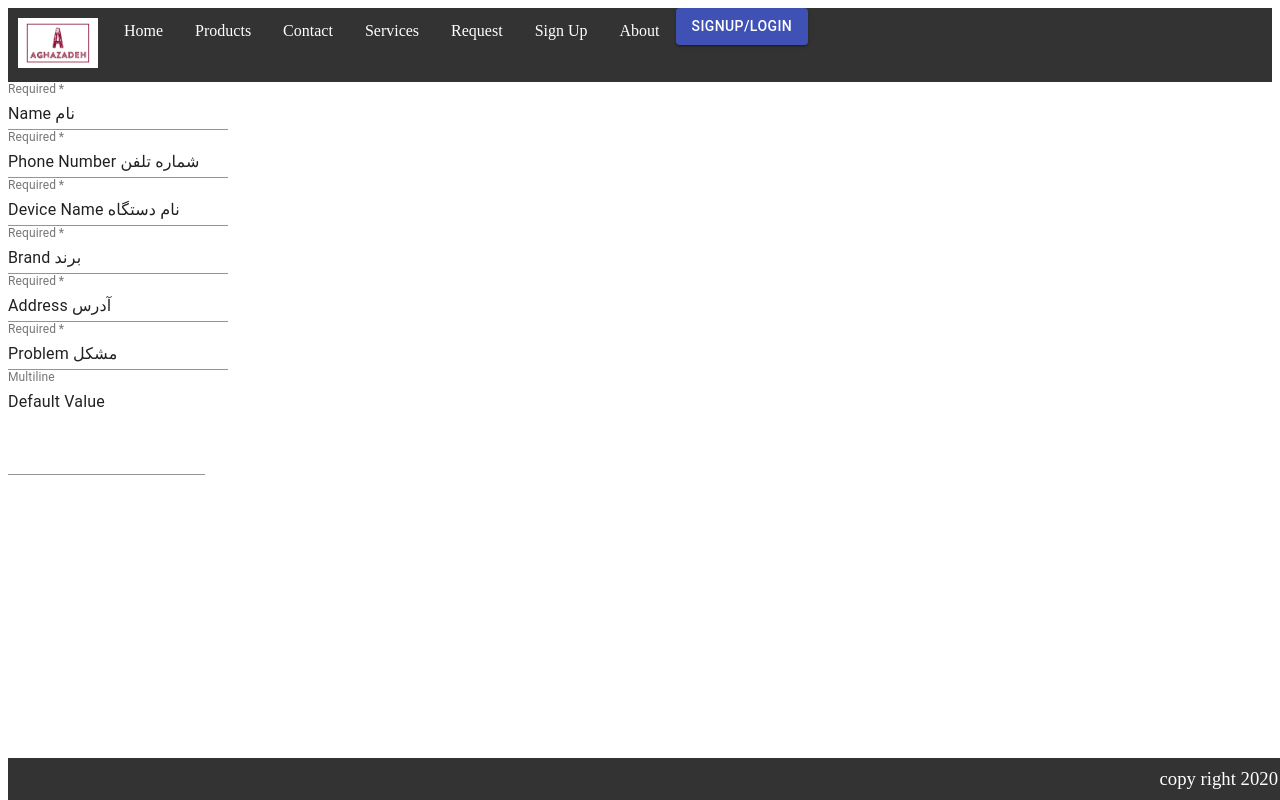
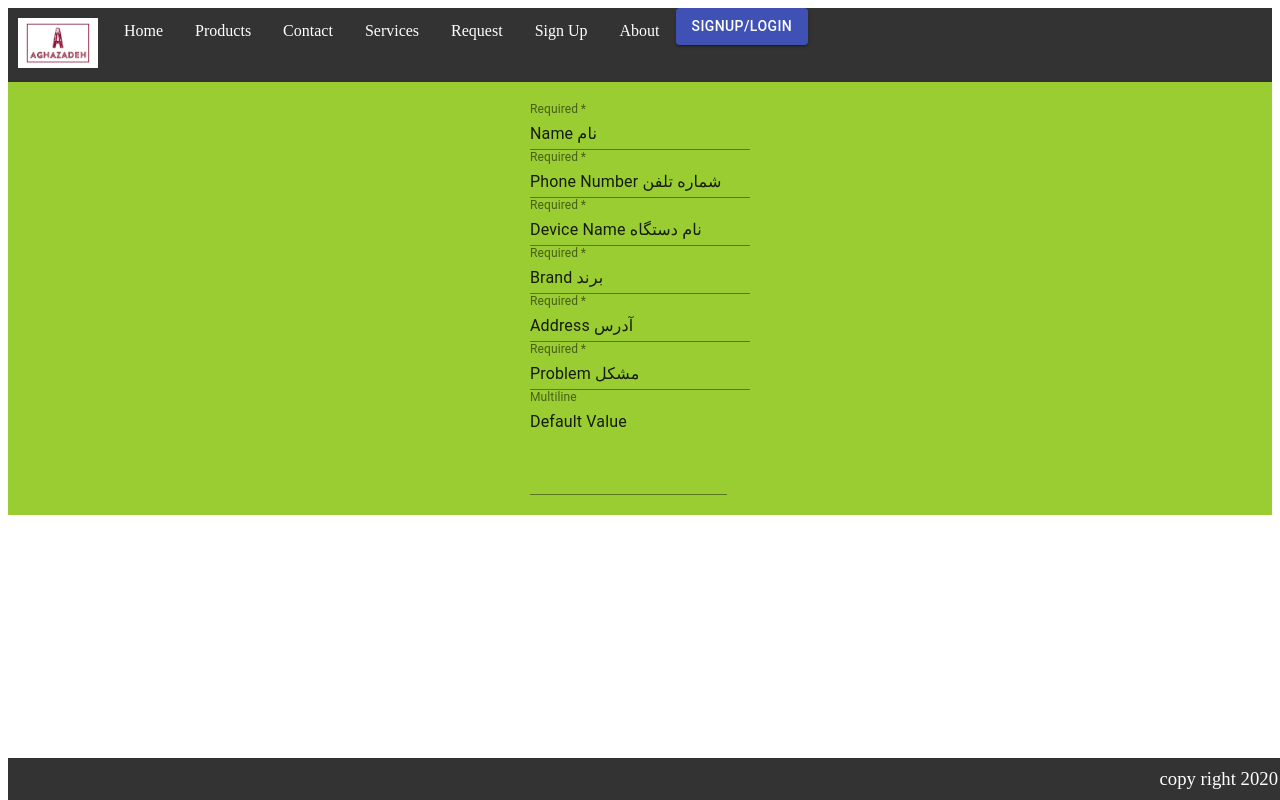
Before and after one commit to zahraaliaghazadeh/Aghazadeh, a React (Create React App) app in the folder client/: page /request in a window 1280 px wide. Built offline with nearby package versions, Linux system fonts and the light colour scheme.

Commit message:
edits on the signuppage cards

```diff
--- a/client/src/pages/RequestServicePage/index.js
+++ b/client/src/pages/RequestServicePage/index.js
@@ -9,8 +9,8 @@ import { TextareaAutosize } from '@material-ui/core';
 
 export default function RequestServicePage() {
     return (
-<div>
-<form  noValidate autoComplete="off">
+<div className="formRequestDiv">
+<form  className="formRequest" noValidate autoComplete="off">
       <div>
         <TextField required id="standard-required" label="Required" defaultValue="Name نام" /> <br></br>
         <TextField required id="standard-required" label="Required" defaultValue="Phone Number شماره تلفن" /> <br></br>
--- a/client/src/pages/RequestServicePage/style.css
+++ b/client/src/pages/RequestServicePage/style.css
@@ -0,0 +1,6 @@
+.formRequest{
+    display: flex;
+    justify-content: space-evenly;
+    padding: 20px;
+    background-color: yellowgreen;
+}
--- a/client/src/pages/SignUpPage/index.js
+++ b/client/src/pages/SignUpPage/index.js
@@ -21,7 +21,7 @@ export default function SignUpPage() {
   const classes = useStyles();
 
   return (
-      <div>
+    <div className="signupDiv">
       <TextField
         required
         id="filled-required"
@@ -29,6 +29,7 @@ export default function SignUpPage() {
         defaultValue="Name"
         variant="filled"
       /> <br></br>
+
       <TextField
         required
         id="filled-required"
@@ -36,6 +37,7 @@ export default function SignUpPage() {
         defaultValue="Email"
         variant="filled"
       /> <br></br>
+
       <TextField
         required
         id="filled-required"
--- a/client/src/pages/SignUpPage/style.css
+++ b/client/src/pages/SignUpPage/style.css
@@ -0,0 +1,7 @@
+.signupDiv{
+    /* display: flex;
+    justify-content: space-evenly;
+    padding: 20px; */
+    margin:0 auto;
+    text-align: center;
+}
```
Lines whose indentation alone changed are shown as unchanged.
